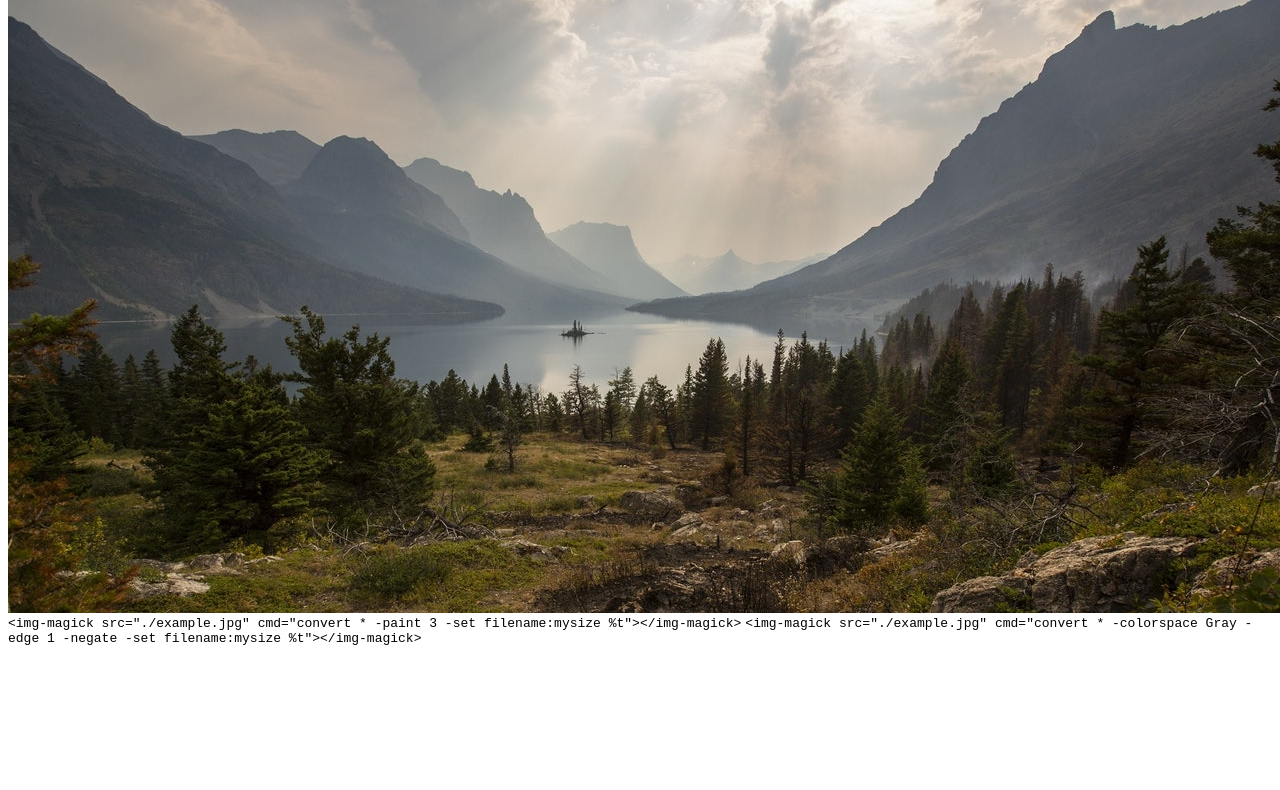
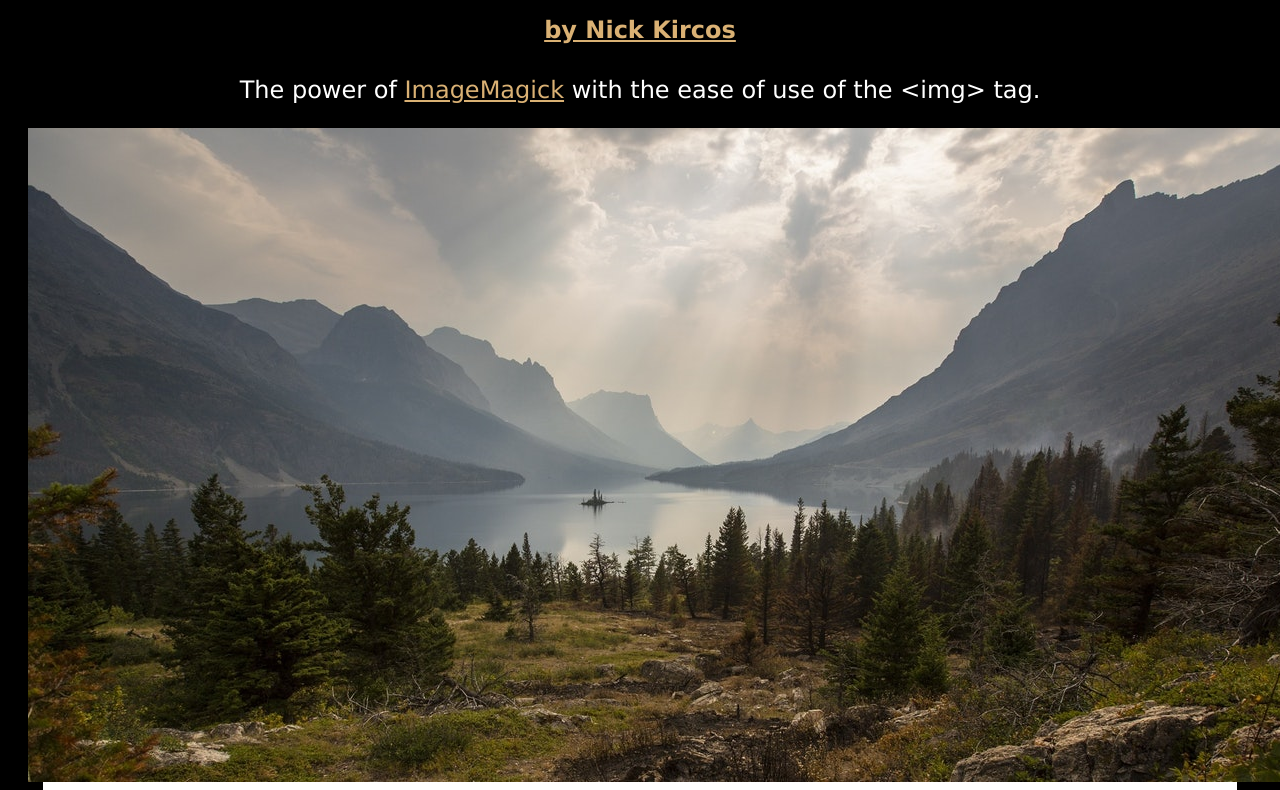
Before and after one commit to f0urfingeredfish/img-magick, a website: page example.html in a window 1280 px wide. Shown: the part 100-890 px from the top of the page. Before the commit the page ends 800 px from the top, so only its background shows below. Drawn offline with Linux system fonts and the light colour scheme.

Commit message:
Style example

```diff
--- a/example.html
+++ b/example.html
@@ -1,13 +1,25 @@
 <head>
   <script type="module" src="https://unpkg.com/img-magick/dist/img-magick.umd.js"></script>
+  <link rel="stylesheet" type="text/css" href="styles.css">
 </head>
 <body>
-  <a href="https://github.com/f0urfingeredfish/img-magick" >Github Repo</a>
-  <div>Original:</div>
+  <h1><a href="https://github.com/f0urfingeredfish/img-magick" >&lt;img-magick&gt; on Github</a></h1>
+  <h4><a href="http://blackholedesign.com/" >by Nick Kircos</a></h4>
+  <p>The power of <a href="https://imagemagick.org/">ImageMagick</a> with the ease of use of the &lt;img&gt; tag.</p>
+
+  <img src="./example.jpg" />
   <code>&lt;img src="./example.jpg"&#x2F;&gt;</code>
-  <img src="./example.jpg" />
-  <code>&lt;img-magick src="./example.jpg" cmd="convert * -paint 3 -set filename:mysize %t"&gt;&lt;&#x2F;img-magick&gt;</code>
+
   <img-magick src="./example.jpg" cmd="convert * -paint 3 -set filename:mysize %t"></img-magick>
+  <code>&lt;img-magick src="./example.jpg" cmd="convert * -paint 3 -set filename:mysize %t"&gt;&lt;img-magick&gt;</code>
+
+  <img-magick src="./example.jpg" cmd="convert * -swirl 90 -set filename:mysize %t"></img-magick>
+  <code>&lt;img-magick src="./example.jpg" cmd="convert * -swirl 90 -set filename:mysize %t"&gt;&lt;&#x2F;img-magick&gt;</code>
+
+  <img-magick src="./example.jpg" cmd="convert * -colorspace Gray  -edge 1 -negate -set filename:mysize %t"></img-magick>
   <code>&lt;img-magick src="./example.jpg" cmd="convert * -colorspace Gray  -edge 1 -negate -set filename:mysize %t"&gt;&lt;&#x2F;img-magick&gt;</code>
-  <img-magick src="./example.jpg" cmd="convert * -colorspace Gray  -edge 1 -negate -set filename:mysize %t"></img-magick>
+
+  <img-magick src="./example.jpg" cmd="convert * --size 94x94 xc:red -bordercolor white -border 3 -virtual-pixel tile -implode 4 -set filename:mysize %t"></img-magick>
+  <code>&lt;img-magick src="./example.jpg" cmd="convert * --size 94x94 xc:red -bordercolor white -border 3 -virtual-pixel tile -implode 4 -set filename:mysize %t""&gt;&lt;&#x2F;img-magick&gt;</code>
+
 </body>
--- a/img-magick.js
+++ b/img-magick.js
@@ -53,7 +53,6 @@ class ImgMagick extends LitElement {
      * with the `html` helper function:
      */
     return html`
-      <p>${this.cmd}</p>
       <img src=${this.convertedSrc} />
     `;
   }
--- a/package.json
+++ b/package.json
@@ -1,6 +1,6 @@
 {
   "name": "img-magick",
-  "version": "1.0.2",
+  "version": "1.0.3",
   "description": "The power of WASM-ImageMagick as a Webcomponent",
   "main": "dist/img-magick.cjs.js",
   "module": "dist/img-magick.esm.js",
--- /dev/null
+++ b/styles.css
@@ -0,0 +1,29 @@
+body {
+    text-align: center;
+    padding: 20px;
+    background-color: black;
+    color: white;
+    font-size: 1.5em;
+    font-family: Geneva, sans-serif;
+}
+code {
+  box-sizing: border-box;
+  background: white;
+  padding: 10px;
+  margin: 15px;
+  color: black;
+  font-size: smaller;
+  display: block;
+  margin-top: 0px;
+}
+
+img-magick {
+    display: block;
+}
+
+a {
+  color: #dab174;
+}
+a:hover {
+  color: #f3c27b;
+}
```
Also changed, not shown: index.html (+17 -5 lines).
